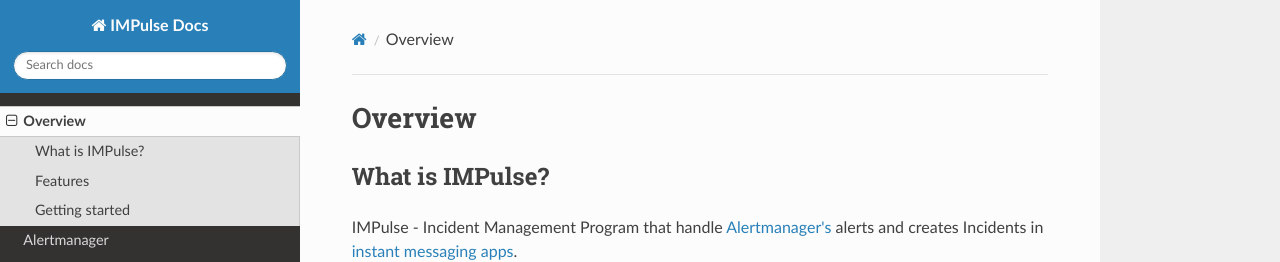
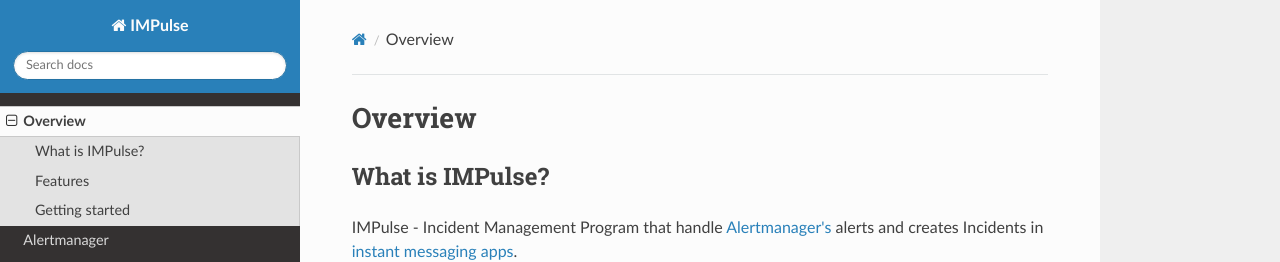
Before and after one commit to DiTsi/impulse-docs, an MkDocs documentation site: the page built from docs/index.md, in a window 1280 px wide. Shown: the top 262 px of the page. Built offline with MkDocs 1.6.1, drawn with Linux system fonts in a browser that asks for light colours; nearby versions of some CDN libraries.

Commit message:
Rename site and add Google Analytics

```diff
--- a/mkdocs.yml
+++ b/mkdocs.yml
@@ -1,3 +1,8 @@
-site_name: IMPulse Docs
+site_name: IMPulse
 theme:
   name: readthedocs
+
+extra:
+  analytics:
+    provider: google
+    property: G-LL3R99ZZGW
```
Also changed, not shown: 1 other file.
